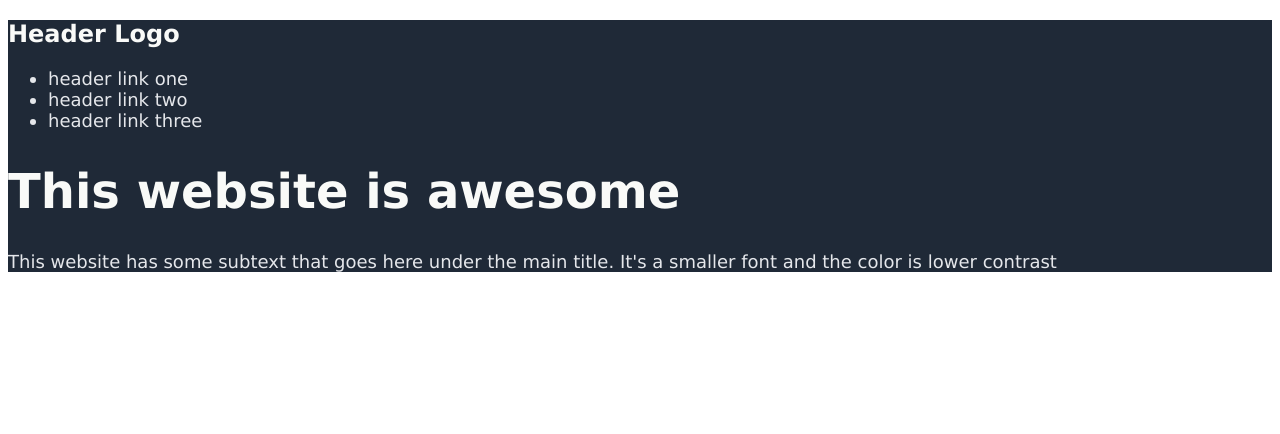
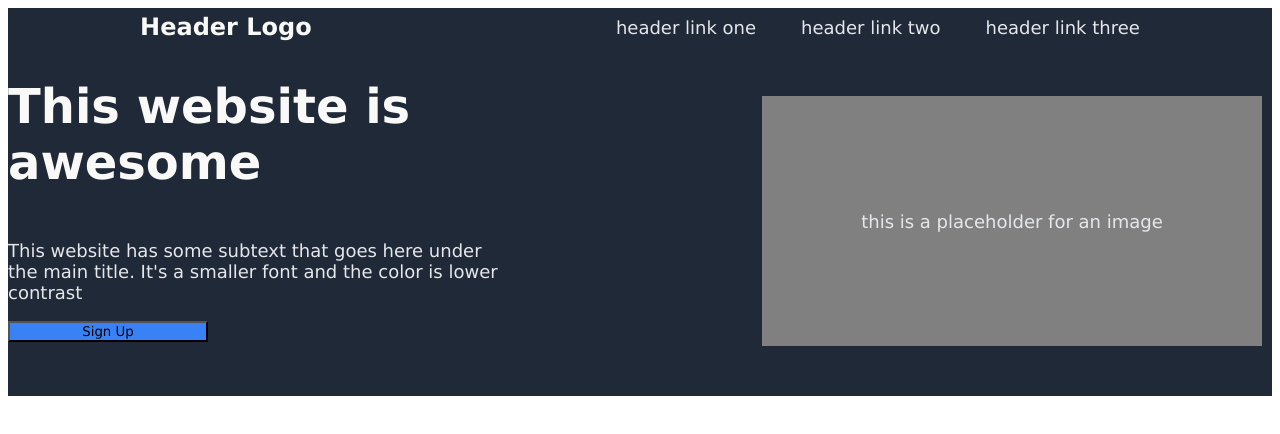
Before and after one commit to lucy-lathrop/landing-page, a plain HTML site: page index.html in a window 1280 px wide. Drawn offline with Linux system fonts and the light colour scheme.

Commit message:
Update header with flexbox

```diff
--- a/index.html
+++ b/index.html
@@ -4,22 +4,33 @@
   <meta charset="UTF-8">
   <meta http-equiv="X-UA-Compatible" content="IE=edge">
   <meta name="viewport" content="width=device-width, initial-scale=1.0">
-  <title>Document</title>
+  <title>Landing Page</title>
   <link rel="stylesheet" href="style.css">
 </head>
 <body>
   <header>
-    <h2> Header Logo</h2>
+  <div class="header-container-one">
+    <h2> Header Logo </h2>
 
-    <ul>
+    <ul class="links">
       <li>header link one</li>
       <li>header link two</li>
       <li>header link three</li>
     </ul>
+  </div>
 
-    <h1>This website is awesome</h1>
-    <p>This website has some subtext that goes here under the main title. It's a smaller font and the color is lower contrast</p>
+<div class="header-container-two">
 
+  <div class="header-container-three">
+    <h1 class="header-one">This website is awesome</h1>
+    <p class="header-two">This website has some subtext that goes here under the main title. It's a smaller font and the color is lower contrast</p>
+    <button type="button">Sign Up</button>
+  </div>
+
+    <p class="image">this is a placeholder for an image</p>
+  </div>
+
+  </div>
 
   </header>
 
--- a/style.css
+++ b/style.css
@@ -1,8 +1,11 @@
 * {
   font-family: Verdana, Geneva, Tahoma, sans-serif;
 }
+
 header {
   background-color: #1F2937 ;
+  display: flex;
+  flex-direction: column;
 }
 
 h1 {
@@ -14,6 +17,7 @@ h1 {
 h2 {
   color: #F9FAF8;
   font-size: 24px;
+  margin: 5px;
 }
 
 p {
@@ -24,4 +28,54 @@ p {
 ul {
   color: #E5E7EB;
   font-size: 18px;
+  list-style-type: none;
+  margin: 5px;
+  display: flex;
+  align-items: center;
+  justify-content: space-between;
 }
+
+.header-container-one {
+  display: flex;
+  justify-content: space-around;
+}
+
+.links {
+  display: flex;
+  gap: 45px;
+}
+
+.header-container-two {
+  display: flex;
+  flex-direction: row;
+  justify-content: space-between;
+}
+
+.header-container-three {
+  display: flex;
+  flex-direction: column;
+  flex-wrap: wrap;
+}
+
+.header-one {
+  width: 450px;
+}
+
+.header-two {
+  width: 500px;
+}
+
+.image {
+  background-color: grey;
+  width: 500px;
+  height: 250px;
+  display: flex;
+  justify-content: center;
+  align-items: center;
+  margin: 50px 10px 50px 10px;
+}
+
+button {
+  background-color: #3882F6;
+  width: 200px;
+}
```
